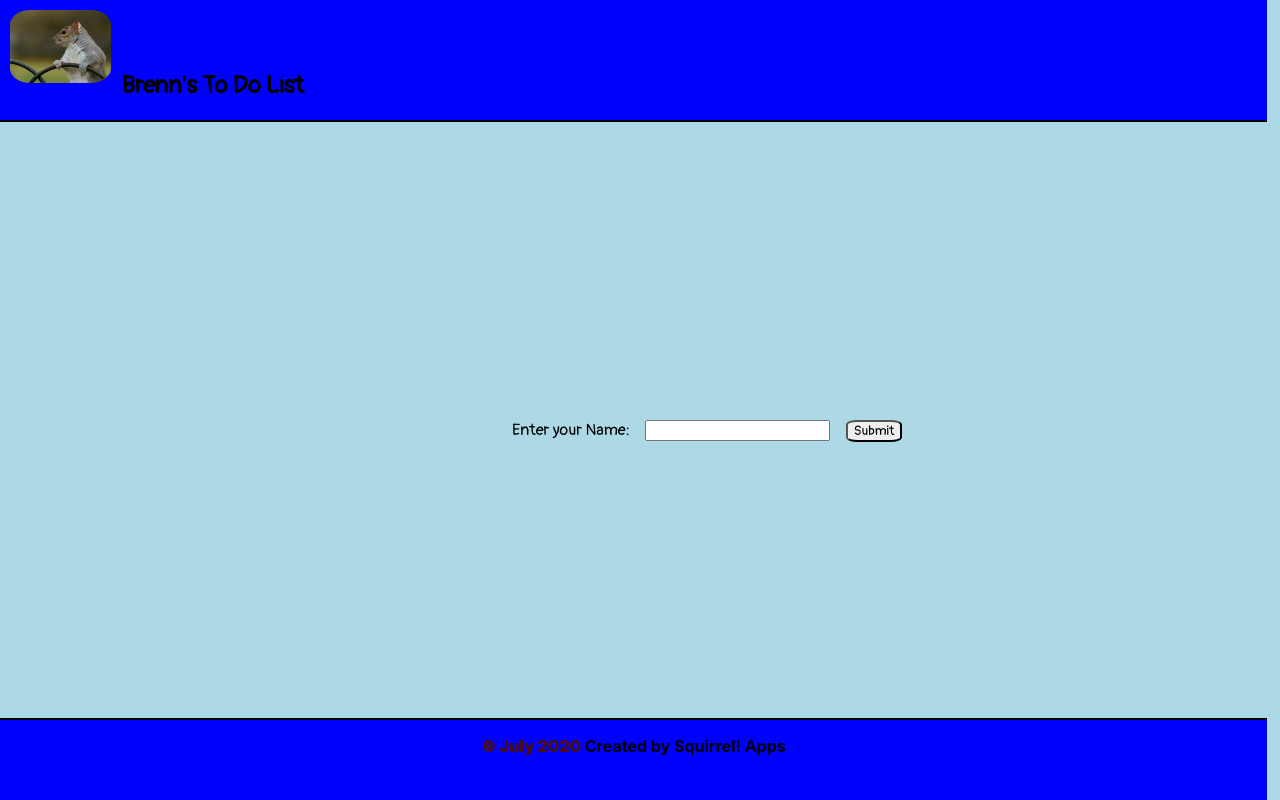
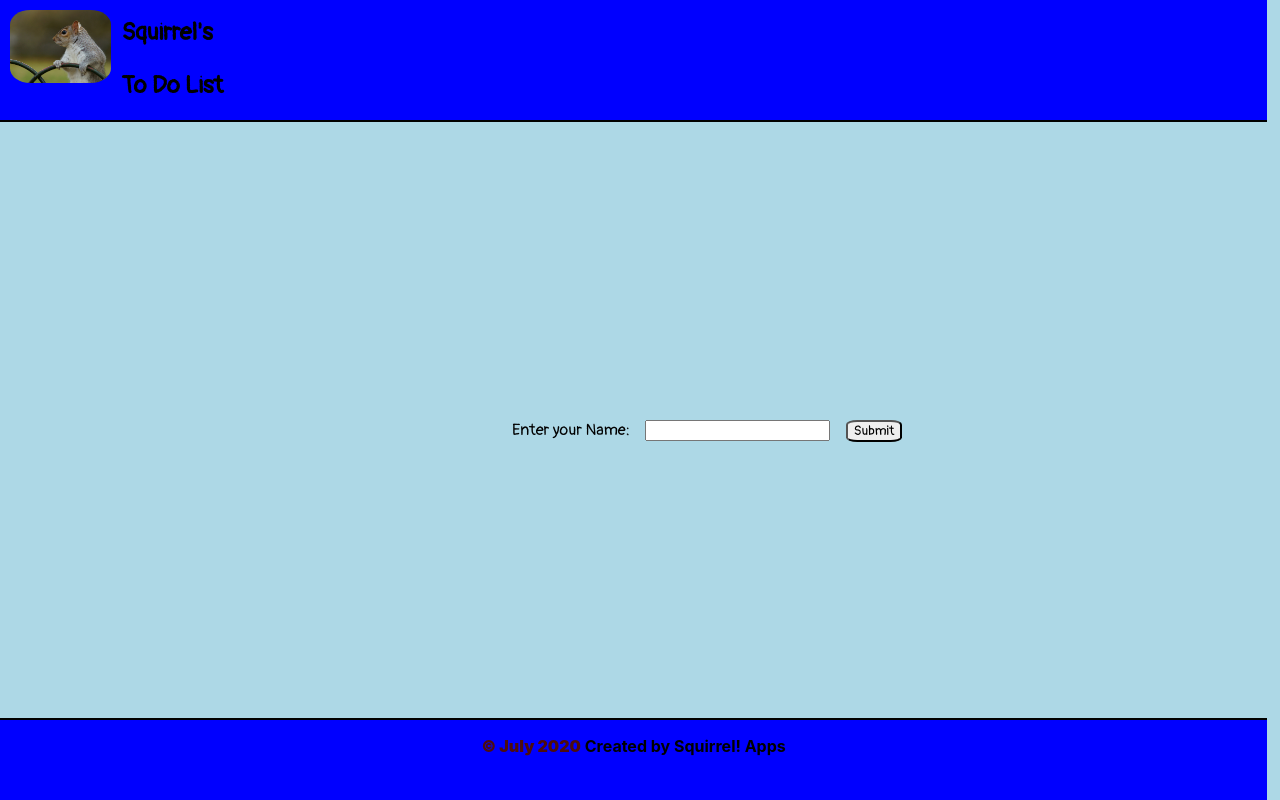
Before and after one commit to bproorda/React-ToDo, a React (Create React App) app in the folder brenn-todo/: page / in a window 1280 px wide. Built offline with nearby package versions, Linux system fonts and the light colour scheme.

Commit message:
username in header is now a variable passed down from app.js

```diff
--- a/brenn-todo/src/App.js
+++ b/brenn-todo/src/App.js
@@ -1,13 +1,14 @@
-import React from 'react';
+import React, { useState } from 'react';
 import Header from './Components/header'
 import Footer from './Components/footer'
 import Login from './Components/login'
 import './App.css';
 
 function App() {
+  const [user, setUser] = useState(null);
   return (
     <>
-    <Header/>
+    <Header  userName = {user}/>
     <div id="App">
         <p>
           Brennan's Todo List: Under Construction!
--- a/brenn-todo/src/Components/header/index.js
+++ b/brenn-todo/src/Components/header/index.js
@@ -7,14 +7,17 @@ import './header.scss';
 
 export default function Header(props) {
 
-
+    let altName = "Squirrel's"
 
     return (
         <>
-        <header>
-         <img src={logo} id="logo" alt="logo" />
-         <h2>Brenn's To Do List</h2>
-         </header>
+            <header>
+                <img src={logo} id="logo" alt="logo" />
+                <h2>
+                    <b>{ props.userName ? props.userName : altName}</b>
+                    <p> To Do List</p>
+                   </h2>
+            </header>
         </>
     )
 }
```
